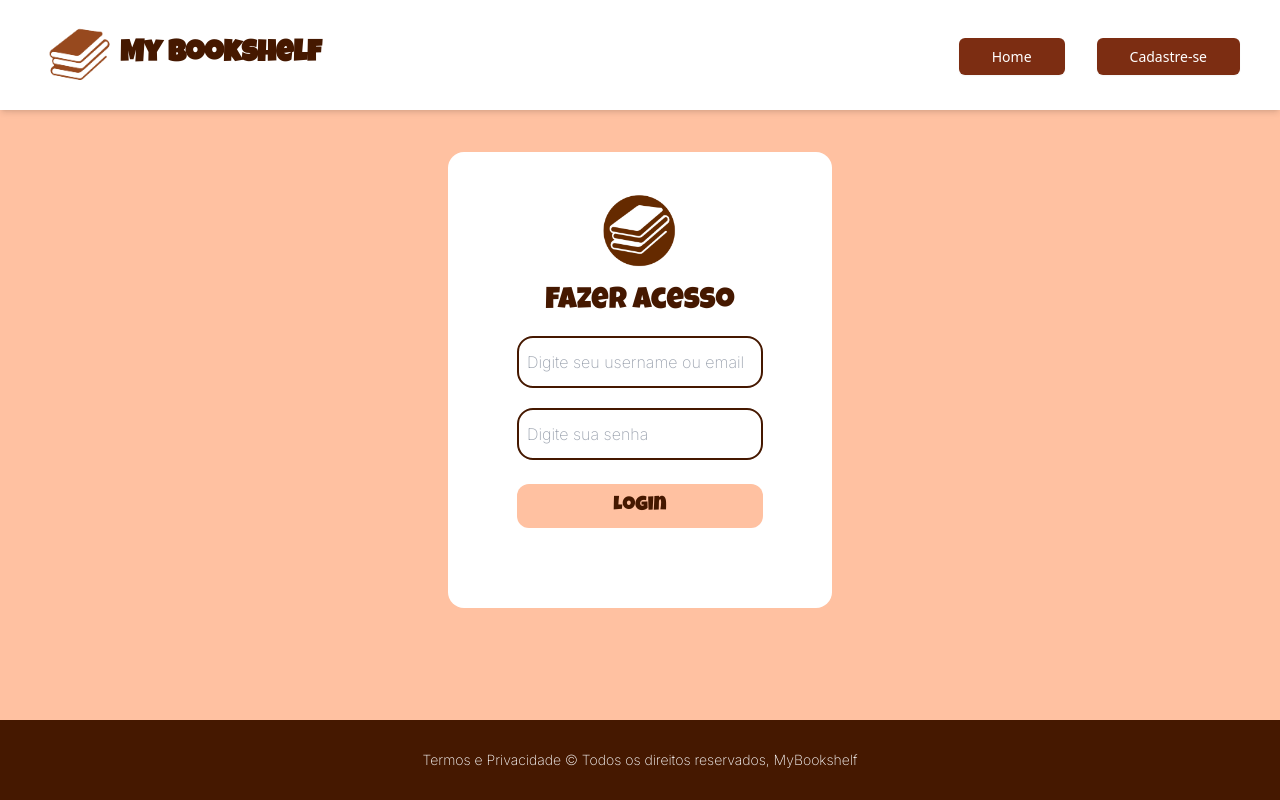
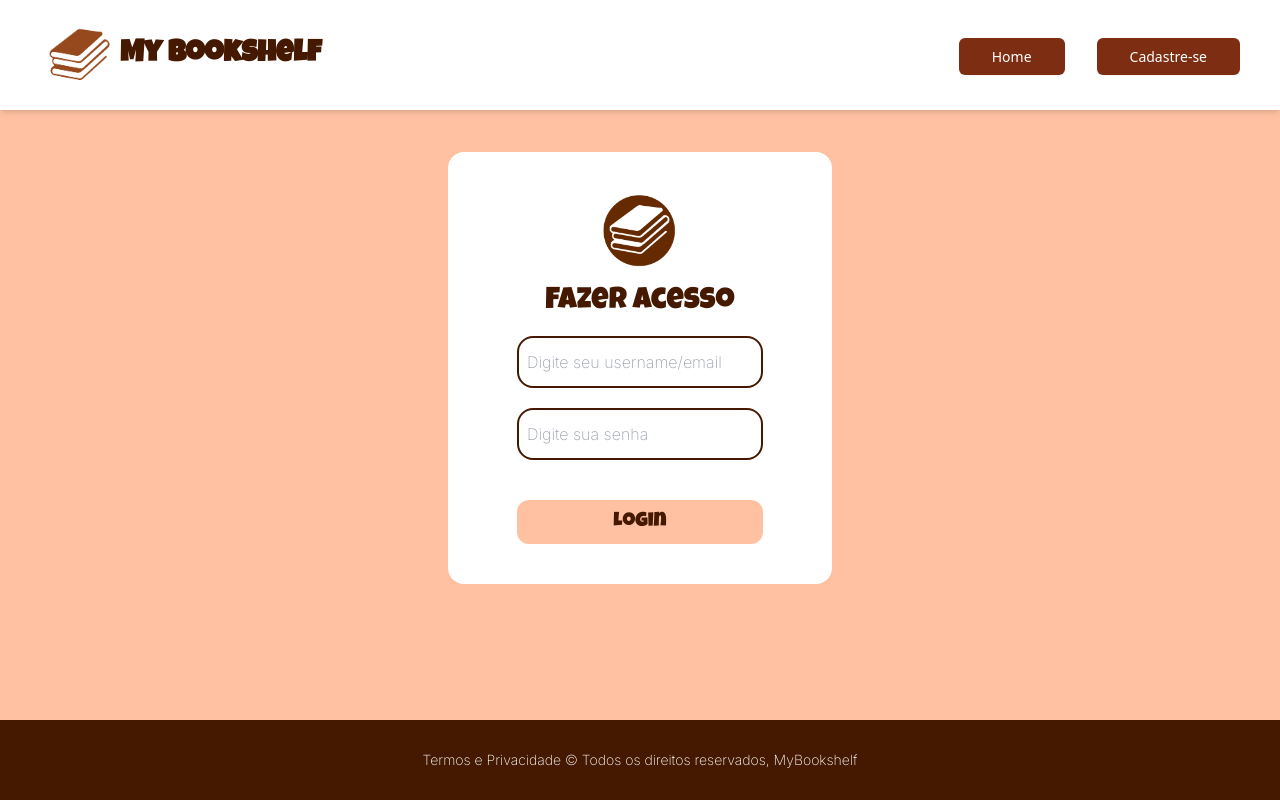
Before and after one commit to Calteryeker/my-bookshelf, a Next.js app in the folder frontend/: page /login in a window 1280 px wide. Built offline with nearby package versions, Linux system fonts and the light colour scheme; a web font is replaced by a local one.

Commit message:
Little ajustments on button distancing in login page

```diff
--- a/frontend/src/pages/login.js
+++ b/frontend/src/pages/login.js
@@ -25,14 +25,14 @@ export default function Login() {
                 <link rel="icon" href="/logo.png" />
             </Head>
             <Navbar bgColor={`white`} tittleColor={`brow_pod-1`} currentPage={"Login"} />
-            <div className="flex flex-col items-center mt-10 bg-white rounded-2xl mx-auto w-96 pb-20 md_c:w-96 md_c:mx-auto md_c:mb-10">
+            <div className="flex flex-col items-center mt-10 bg-white rounded-2xl mx-auto w-96 pb-10 md_c:w-96 md_c:mx-auto md_c:mb-10">
                 <Formik initialValues={{}} onSubmit={handleClickLogin} validationSchema={validationLogin}>
                     <Form className="items-center flex flex-col">
                         <img src="/images/logo_bg_brow.png" className="mx-auto mt-10" width={80} height={80} />
                         <h2 className="font-luck text-brow_pod-1 text-center text-3xl my-4">Fazer Acesso</h2>
                         <div className="mb-5">
                             <label className="">
-                                <Field name="username" className="rounded-2xl py-3 border-brow_pod-1 border-2 pl-2 font-inter" placeholder="Digite seu username ou email" />
+                                <Field name="username" className="rounded-2xl py-3 border-brow_pod-1 border-2 pl-2 font-inter" placeholder="Digite seu username/email" />
                                 <ErrorMessage component="p" name="username" className="text-xs text-red-700 text-center" />
                             </label>
                         </div>
@@ -42,7 +42,7 @@ export default function Login() {
                                 <ErrorMessage component="p" name="password" className="text-xs text-red-700 text-center" />
                             </label>
                         </div>
-                        <button className="rounded-xl bg-romantic-1 text-brow_pod-1 font-luck text-xl px-24 py-2 mt-6" type="submit">
+                        <button className="rounded-xl bg-romantic-1 text-brow_pod-1 font-luck text-xl px-24 py-2 mt-10" type="submit">
                             Login
                         </button>
                     </Form>
```
